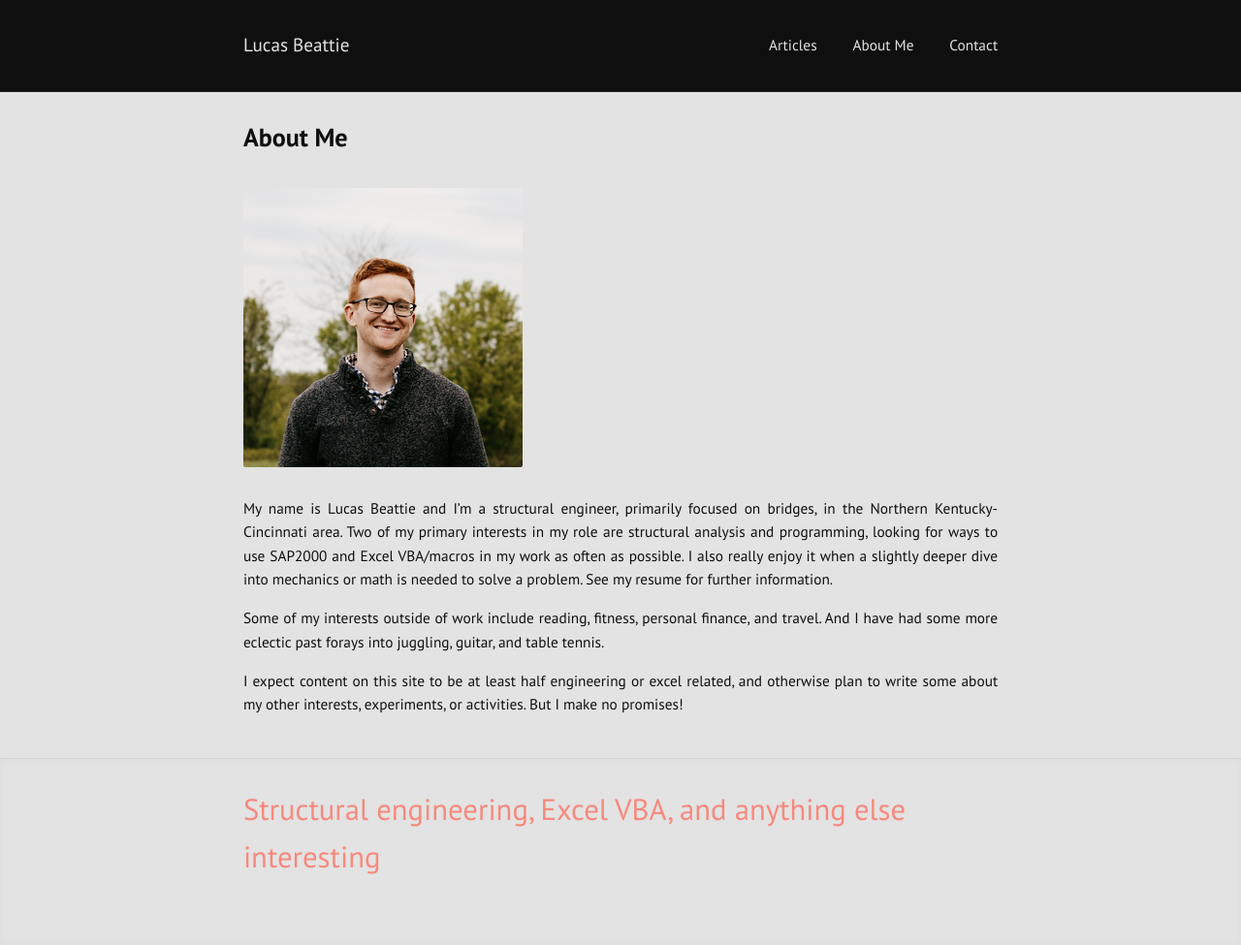
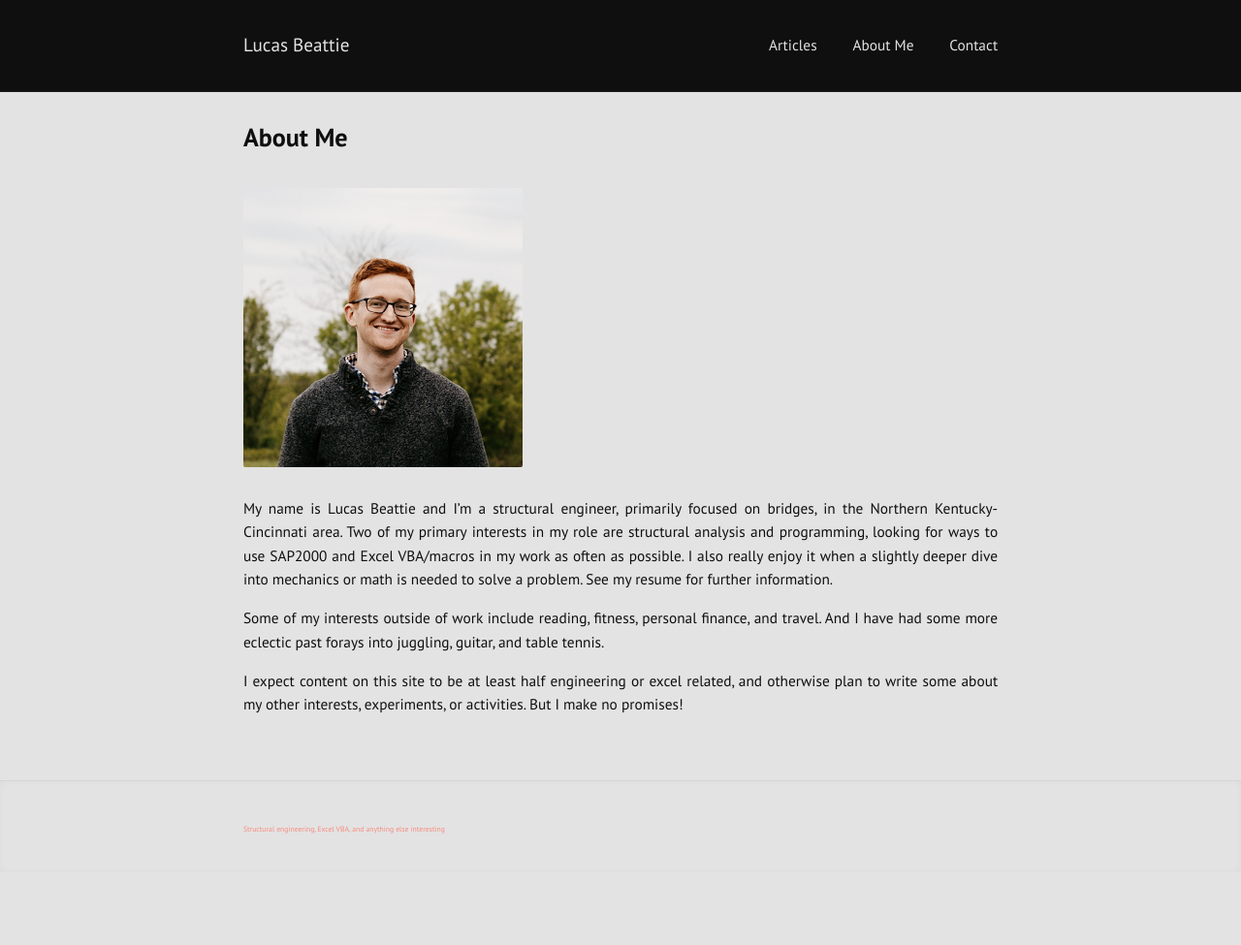
Before and after one commit to labeattie/lucasbeattiedotcom, a Jekyll site: the page built from index.md, in a window 1280 px wide. Shown: the whole page at 97% size. Built offline with Jekyll 4.4.1, drawn with Linux system fonts in a browser that asks for light colours; after the commit the page ends 900 px from its top, so only the background shows below that.

```diff
--- a/_config.yml
+++ b/_config.yml
@@ -1,6 +1,6 @@
 title: "Lucas Beattie"
 author: "Lucas Beattie"
-description: <span style="color:salmon; font-size:2em;">Structural engineering, Excel VBA, and anything else interesting</span>
+description: <span style="color:salmon; font-size:0.5em;">Structural engineering, Excel VBA, and anything else interesting</span>
 permalink: /:title/
 lang: "en"
 excerpt_separator: "\n\n\n"
```
